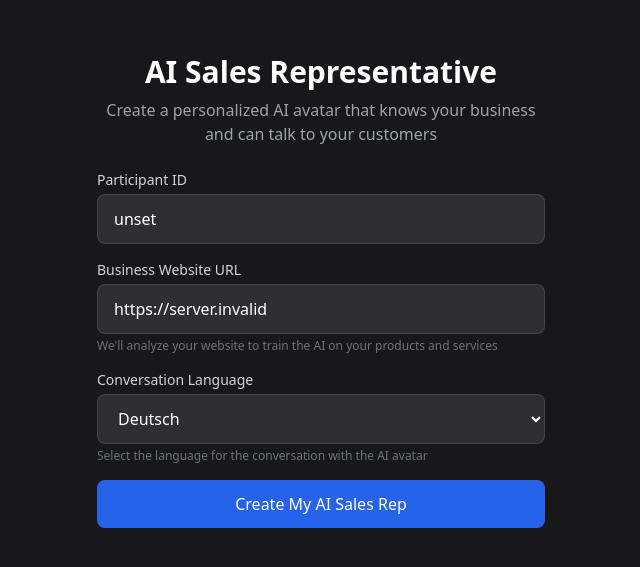
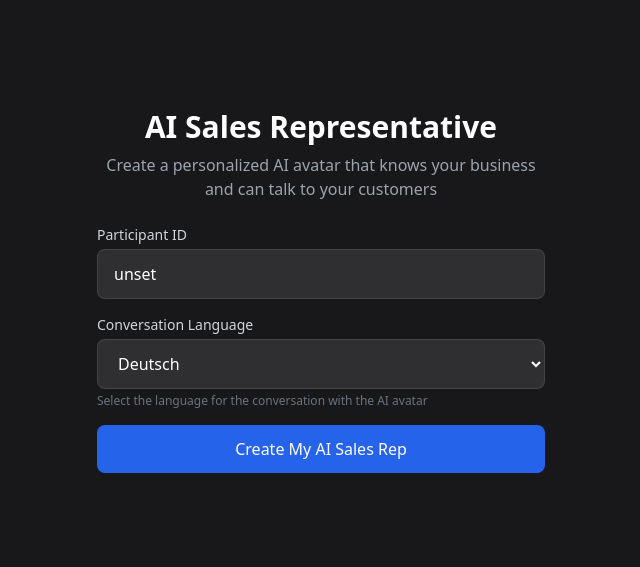
Before and after one commit to jkrbx5v4sq-png/liveavatar-ai-sdr-v2, a Next.js app: page / in a window 1280 px wide. Shown: the part 109-676 px from the top of the page, without its empty margins (319-959 px from the left). Built offline with nearby package versions, Linux system fonts and the light colour scheme; no server answers; what @heygen/liveavatar-web-sdk would draw is missing.

Commit message:
Update LiveAvatarDemo.tsx

```diff
--- a/src/components/LiveAvatarDemo.tsx
+++ b/src/components/LiveAvatarDemo.tsx
@@ -27,7 +27,6 @@ export const LiveAvatarDemo = () => {
 
   // Form fields - pre-fill from env vars if auto-start is enabled
   const [participantId, setParticipantId] = useState(AUTO_PARTICIPANT_ID);
-  const [businessUrl, setBusinessUrl] = useState(AUTO_WEBSITE_URL);
   const [selectedLanguage, setSelectedLanguage] = useState("de");
 
   // Track if auto-start has been triggered
@@ -52,9 +51,13 @@ export const LiveAvatarDemo = () => {
     setError(null);
     setSetupStep("generating");
 
-    const normalizedUrl = normalizeUrl(businessUrl);
+    try {
+      if (!AUTO_WEBSITE_URL) {
+        throw new Error("Missing NEXT_PUBLIC_WEBSITE_URL configuration");
+      }
 
-    try {
+      const normalizedUrl = normalizeUrl(AUTO_WEBSITE_URL);
+
       // Step 1: Generate context
       setGenerationStatus({
         step: "Analyzing website",
@@ -77,15 +80,14 @@ export const LiveAvatarDemo = () => {
 
       const contextData = await contextRes.json();
       console.log("Context response:", contextData);
-      const { contextId, businessName, personId, personalId } = contextData;
+      const { contextId, businessName } = contextData;
 
       // Step 1.5: Create conversation record in DB
       const conversationRes = await fetch("/api/conversations/start", {
         method: "POST",
         headers: { "Content-Type": "application/json" },
         body: JSON.stringify({
-          personId,
-          participantId: personalId || participantId,
+          participantId,
           channel: "web",
           avatarName: "Coach-Avatar v1",
         }),
@@ -189,28 +191,6 @@ export const LiveAvatarDemo = () => {
               />
             </div>
 
-            <div>
-              <label
-                htmlFor="businessUrl"
-                className="block text-sm font-medium text-gray-300 mb-1"
-              >
-                Business Website URL
-              </label>
-              <input
-                type="text"
-                id="businessUrl"
-                value={businessUrl}
-                onChange={(e) => setBusinessUrl(e.target.value)}
-                placeholder="e.g., liveavatar.com"
-                required
-                className="w-full bg-white/10 text-white placeholder-gray-500 px-4 py-3 rounded-lg focus:outline-none focus:ring-2 focus:ring-blue-500 border border-white/10"
-              />
-              <p className="text-xs text-gray-500 mt-1">
-                We&apos;ll analyze your website to train the AI on your products and
-                services
-              </p>
-            </div>
-
             {/* Language selection */}
             <div>
               <label
```
